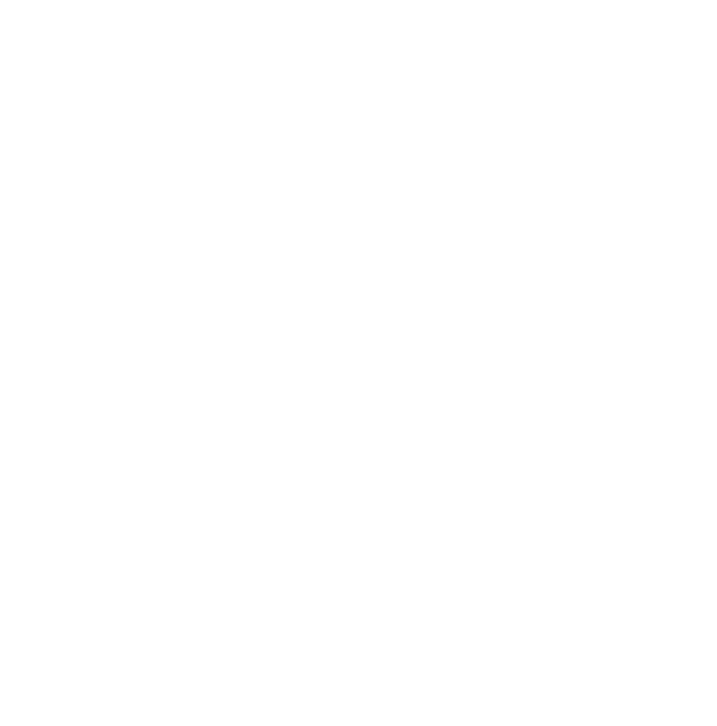
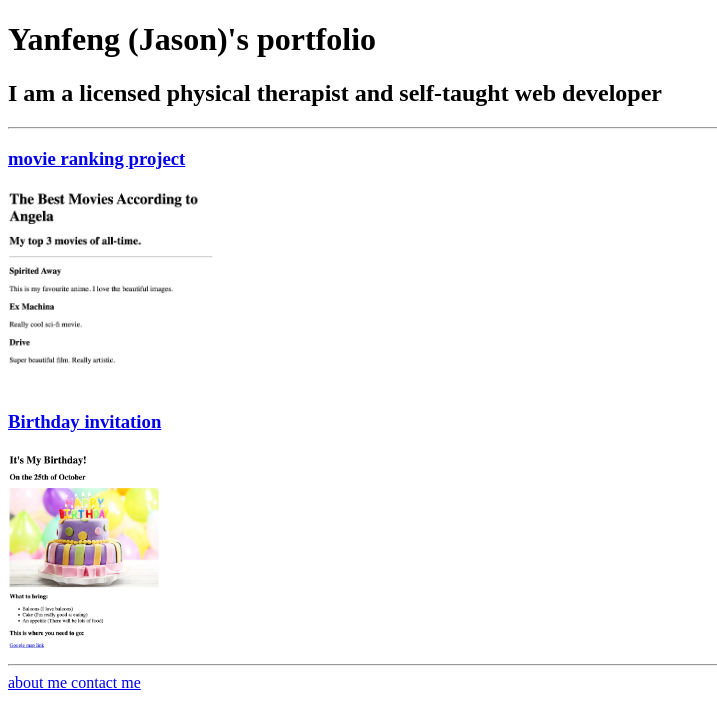
Before and after one commit to jason1138/html-portfolio, a plain HTML site: page index.html in a window 1280 px wide. Shown: the whole page, without its empty margins (0-717 px from the left). Drawn offline with Linux system fonts and the light colour scheme.

Commit message:
Update index.html

```diff
--- a/index.html
+++ b/index.html
@@ -1,4 +1,25 @@
 <!-- TODO 1: Create the HTML Boilerplate -->
+<!DOCTYPE html>
+<html lang="en">
+<head>
+    <meta charset="UTF-8">
+
+    <title>Jason Shi</title>
+</head>
+<body>
+    <h1> Yanfeng (Jason)'s portfolio</h1>
+    <h2> I am a licensed physical therapist and self-taught web developer </h2>
+    <hr />
+    <h3><a href="./public/movie-ranking.html"> movie ranking project </a> </h3>
+    <img src="./assets/images/Jasonbestmovies.jpg " alt="movie ranking" height="200"/>
+    <h3><a href="./public/birthday-invite.html" > Birthday invitation </a> </h3>
+    <img src="./assets/images/JasonbirthdayProject.jpg" alt="birthday invitation" height="200" />
+    <hr />
+    <a href="./public/about.html"> about me </a>
+    <a href="./public/contact.html"> contact me </a>
+
+</body>
+</html>
 
 <!-- TODO 2: Add Your previous projects' HTML into the public folder -->
 
```
